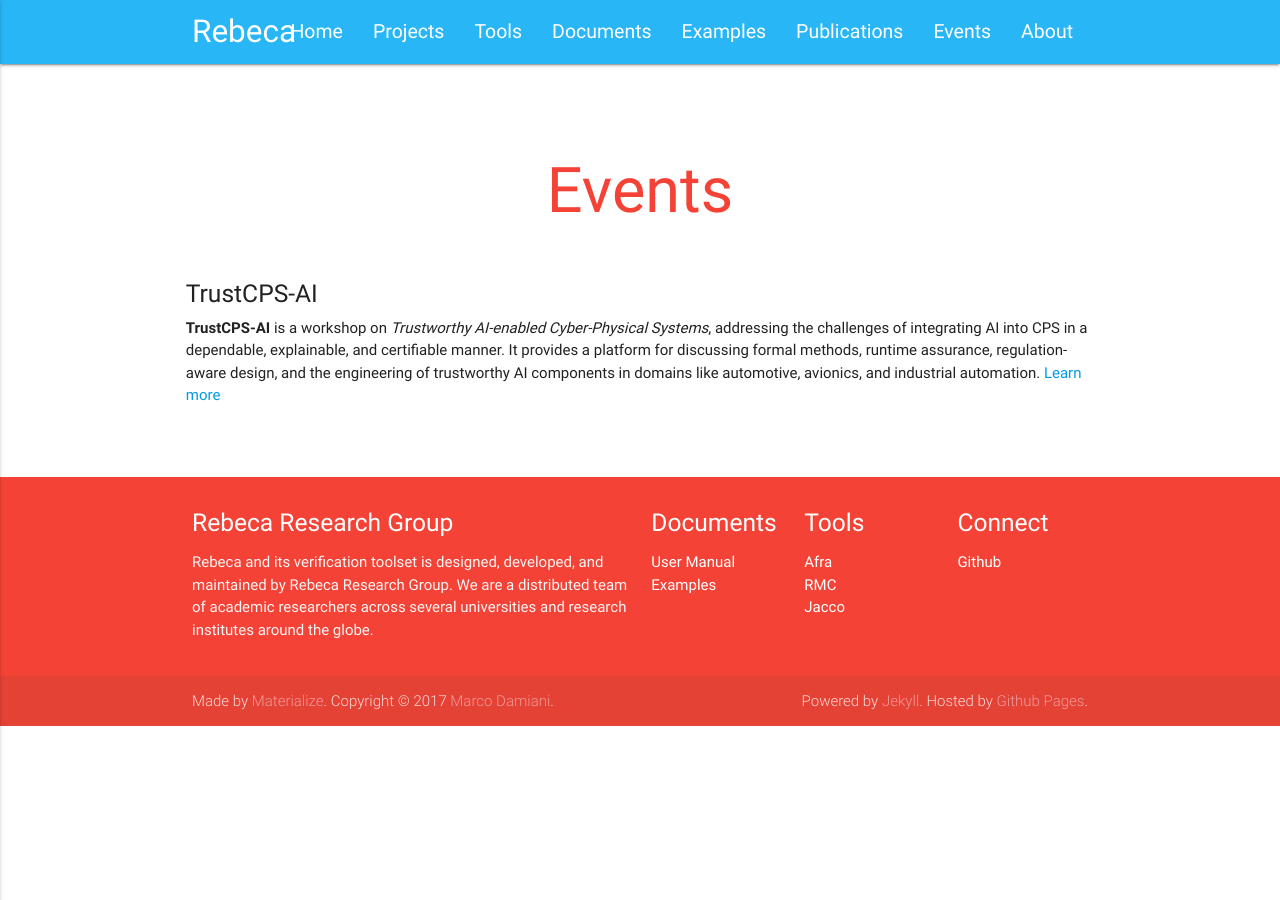
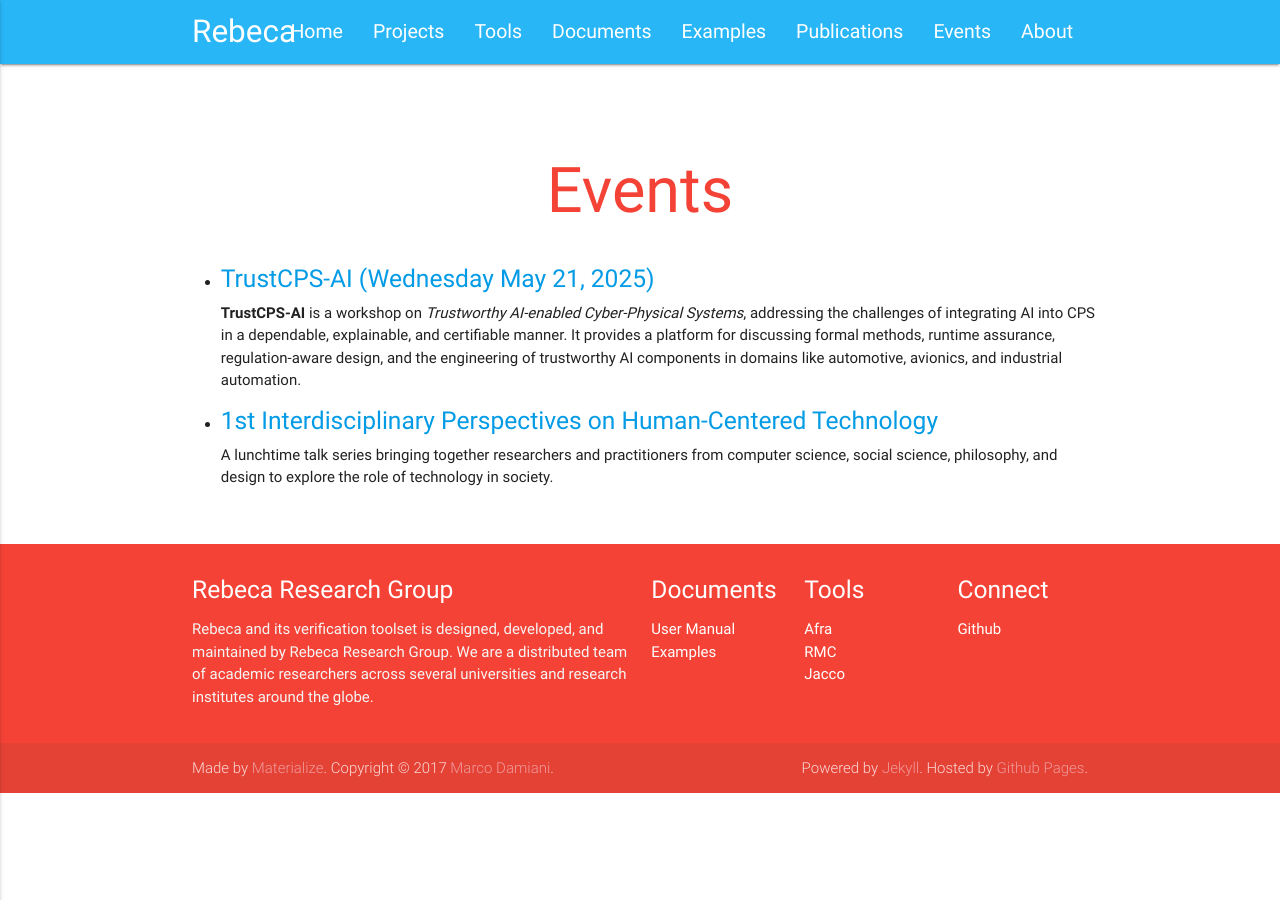
Before and after one commit to rebeca-lang/rebeca-lang.github.io, a Jekyll site: the page built from events.md, in a window 1280 px wide. Built offline with Jekyll 4.4.1, drawn with Linux system fonts in a browser that asks for light colours.

Commit message:
Update events.md

```diff
--- a/events.md
+++ b/events.md
@@ -8,15 +8,19 @@ title: Events
 
 <div class="row">
 <div class="col s12 m12">
-  <table>
-    <tr>
-      <td>
-        <p class="light">
-          <h5 class="Left">TrustCPS-AI</h5>
-          <B>TrustCPS-AI</B> is a workshop on <I>Trustworthy AI-enabled Cyber-Physical Systems</I>, addressing the challenges of integrating AI into CPS in a dependable, explainable, and certifiable manner. It provides a platform for discussing formal methods, runtime assurance, regulation-aware design, and the engineering of trustworthy AI components in domains like automotive, avionics, and industrial automation. <a href="{{ "/events/TrustCPS-AI" | relative_url }}">Learn more</a>
-        </p>
-      </td>
-    </tr>
-  </table>
+  <ul class="browser-default">
+    <li>
+      <p class="light">
+        <h5 class="Left"><a href="{{ "/events/TrustCPS-AI" | relative_url }}">TrustCPS-AI (Wednesday May 21, 2025)</a></h5>
+        <B>TrustCPS-AI</B> is a workshop on <I>Trustworthy AI-enabled Cyber-Physical Systems</I>, addressing the challenges of integrating AI into CPS in a dependable, explainable, and certifiable manner. It provides a platform for discussing formal methods, runtime assurance, regulation-aware design, and the engineering of trustworthy AI components in domains like automotive, avionics, and industrial automation.
+      </p>
+    </li>
+    <li>
+      <p class="light">
+        <h5 class="Left"><a href="{{ "/events/ASSURE_Human Centered Technology_First Talk/Interdisciplinary Perspectives on Human-Centered Technology.html" | relative_url }}">1st Interdisciplinary Perspectives on Human-Centered Technology</a></h5>
+        A lunchtime talk series bringing together researchers and practitioners from computer science, social science, philosophy, and design to explore the role of technology in society.
+      </p>
+    </li>
+  </ul>
 </div>
 </div>
```
